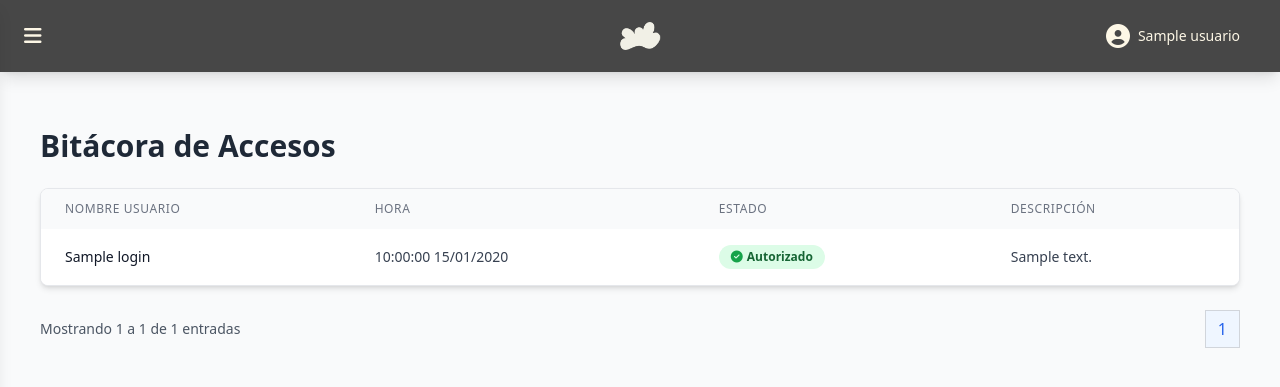
After one commit to IDGS-802-21002866/CloudBrew, a Flask app: page /bitacora/ in a window 1280 px wide. The commit adds this page. Shown: the top 387 px of the page. Run offline with Flask 3, Linux system fonts and the light colour scheme; a user stored in the database is signed in; tables that the repository leaves empty hold one stand-in row (values such as "Sample post"); style sheets or scripts are compiled from the project's sources; parts of the project's set-up code (start-up, migrations or seed data) failed here and were passed over.

Commit message:
feature: bitacora de login

```diff
--- a/app/__init__.py
+++ b/app/__init__.py
@@ -38,6 +38,7 @@ def create_app():
     from app.modules.recetas import bp as recetas_bp
     from app.modules.lotes import bp as lotes_bp
     from app.modules.produccion import bp as produccion_bp
+    from app.modules.bitacora_login import bp as bitacora_login_bp
 
     from app.modules.inventario_materias_primas import (
         bp as inventario_materias_primas_bp,
@@ -95,6 +96,7 @@ def create_app():
         procesos_produccion_bp,
         ventas_bp,
         costos_bp,
+        bitacora_login_bp
     ]
 
     for bp in blueprints_protegidos:
--- a/app/modules/__init__.py
+++ b/app/modules/__init__.py
@@ -14,6 +14,7 @@ from app.modules.produccion.model import Produccion, ProduccionProceso
 from app.modules.pedidos import Pedido, PedidoDetalle
 from app.modules.ventas.model import Venta, DetalleVenta
 from app.modules.dashboard.model import VentasPorMes,MermasPorMes,ProductoMasProducido,ProductoMasVendido
+from app.modules.bitacora_login import BitacoraLogin
 
 #  Agregar nuevos modelos aquí y luego importarlos en __all__ para que estén disponibles en toda la aplicación
 __all__ = [
@@ -44,6 +45,6 @@ __all__ = [
     "DetalleVenta",
     "VentasPorMes","MermasPorMes",
     "ProductoMasProducido",
-    "ProductoMasVendido"
-
+    "ProductoMasVendido",
+    "BitacoraLogin"
 ]
--- /dev/null
+++ b/app/modules/bitacora_login/repository.py
@@ -0,0 +1,39 @@
+from app.modules.bitacora_login.model import BitacoraLogin
+from app import db
+
+
+def crear_bitacora_login(nombre_usuario, descripcion=None, auth=False):
+    try:
+        nueva_bitacora = BitacoraLogin(
+            nombre_usuario=nombre_usuario,
+            descripcion=descripcion,
+            auth=auth
+        )
+        db.session.add(nueva_bitacora)
+        db.session.commit()
+        return nueva_bitacora
+    except Exception as e:
+        db.session.rollback()
+        raise ValueError(f"Error al insertar registro en bitácora de login: {str(e)}")
+
+
+def get_bitacora_login_by_id(id_bitacora):
+    try:
+        return BitacoraLogin.query.get(id_bitacora)
+    except Exception as e:
+        raise ValueError(f"Error al obtener registro de bitácora de login por ID: {str(e)}")
+
+
+def get_bitacoras_login_paginadas(pagina=1, por_pagina=10):
+    try:
+        bitacoras = BitacoraLogin.query.paginate(
+            page=pagina, per_page=por_pagina, error_out=False
+        )
+        if not bitacoras.items:
+            raise ValueError("No hay registros en la bitácora de login")
+        return bitacoras
+    except Exception as e:
+        raise ValueError(f"Error al obtener la paginación de bitácora de login: {str(e)}")
+
+def get_all_bitacoras_login(pagina=1, por_pagina=10):
+    return get_bitacoras_login_paginadas(pagina, por_pagina)
--- /dev/null
+++ b/app/modules/bitacora_login/routes.py
@@ -0,0 +1,29 @@
+from flask import flash, render_template, request
+from . import bp
+from .service import BitacoraLoginService
+
+bitacora_service = BitacoraLoginService()
+
+@bp.route("/", methods=["GET"])
+def listar():
+    try:
+        pag = bitacora_service.obtener_bitacoras_login_paginadas(
+        pagina=request.args.get("page", 1, type=int),
+        por_pagina=request.args.get("per_page", 5, type=int),
+        )
+        bitacora = pag.items
+        pagination = {
+            "page": pag.page,
+            "pages": list(range(1, pag.pages + 1)),
+            "has_prev": pag.has_prev,
+            "has_next": pag.has_next,
+            "prev_num": pag.prev_num,
+            "next_num": pag.next_num,
+            "total": pag.total,
+            "start": (pag.page - 1) * pag.per_page + 1 if pag.total > 0 else 0,
+            "end": min(pag.page * pag.per_page, pag.total),
+        }
+        return render_template("lista.html", pagination=pagination, bitacora=bitacora)
+    except ValueError as e:
+        flash(str(e), "danger")
+        return render_template("lista.html", pagination=None, bitacora=[])
--- /dev/null
+++ b/app/modules/bitacora_login/service.py
@@ -0,0 +1,21 @@
+from app.modules.bitacora_login.repository import (
+    crear_bitacora_login,
+    get_bitacora_login_by_id,
+    get_bitacoras_login_paginadas,
+    get_all_bitacoras_login,
+)
+
+
+class BitacoraLoginService:
+
+    def crear_bitacora_login(self, nombre_usuario, descripcion=None, auth=False):
+        return crear_bitacora_login(nombre_usuario, descripcion, auth)
+
+    def obtener_bitacora_login_por_id(self, id_bitacora):
+        return get_bitacora_login_by_id(id_bitacora)
+
+    def obtener_bitacoras_login_paginadas(self, pagina=1, por_pagina=10):
+        return get_bitacoras_login_paginadas(pagina, por_pagina)
+
+    def obtener_todas_bitacoras_login(self, pagina=1, por_pagina=10):
+        return get_all_bitacoras_login(pagina, por_pagina)
--- /dev/null
+++ b/app/modules/bitacora_login/templates/bitacora/lista.html
@@ -0,0 +1,85 @@
+{% extends "base.html" %}
+{% from '_macros.html' import mostrar_flashes %}
+
+{% block content %}
+<div class="container mx-auto px-4 py-8">
+  <div class="flex justify-between items-center mb-6">
+    <h1 class="text-3xl font-bold text-gray-800">Bitácora de Accesos</h1>
+  </div>
+
+  <div class="bg-white shadow-md rounded-lg overflow-hidden border border-gray-200">
+    <table class="min-w-full table-auto">
+      <thead class="bg-gray-50">
+        <tr>
+          <th class="px-6 py-3 text-left text-xs font-medium text-gray-500 uppercase tracking-wider">Nombre Usuario</th>
+          <th class="px-6 py-3 text-left text-xs font-medium text-gray-500 uppercase tracking-wider">Hora</th>
+          <th class="px-6 py-3 text-left text-xs font-medium text-gray-500 uppercase tracking-wider">Estado</th>
+          <th class="px-6 py-3 text-left text-xs font-medium text-gray-500 uppercase tracking-wider">Descripción</th>
+        </tr>
+      </thead>
+      <tbody class="bg-white divide-y divide-gray-200">
+        {% for registro in bitacora %}
+        <tr class="hover:bg-gray-50 transition-colors">
+          <td class="px-6 py-4 whitespace-nowrap text-sm font-medium text-gray-900">
+            {{ registro.nombre_usuario }}
+          </td>
+          <td class="px-6 py-4 whitespace-nowrap text-sm text-gray-700">
+            {{ registro.hora.strftime('%H:%M:%S %d/%m/%Y') if registro.hora else 'N/A' }}
+          </td>
+          <td class="px-6 py-4 whitespace-nowrap text-sm font-medium">
+            <span class="inline-flex items-center rounded-full px-3 py-1 text-xs font-semibold
+              {% if registro.auth %}bg-green-100 text-green-800{% else %}bg-red-100 text-red-800{% endif %}">
+              {% if registro.auth %}
+                <i class="fa-solid fa-check-circle mr-1 text-green-600"></i> Autorizado
+              {% else %}
+                <i class="fa-solid fa-times-circle mr-1 text-red-600"></i> No autorizado
+              {% endif %}
+            </span>
+          </td>
+          <td class="px-6 py-4 text-sm text-gray-700 max-w-md break-words">
+            {{ registro.descripcion or 'Sin descripción' }}
+          </td>
+        </tr>
+        {% else %}
+        <tr>
+          <td colspan="4" class="px-6 py-4 text-center text-gray-500">
+            No hay registros en la bitácora
+          </td>
+        </tr>
+        {% endfor %}
+      </tbody>
+    </table>
+  </div>
+
+  {% if pagination and pagination.pages %}
+  <div class="flex flex-col md:flex-row md:items-center md:justify-between mt-6 gap-4">
+    <p class="text-sm text-gray-600">
+      Mostrando {{ pagination.start }} a {{ pagination.end }} de {{ pagination.total }} entradas
+    </p>
+
+    <div class="inline-flex items-center -space-x-px">
+      {% if pagination.has_prev %}
+      <a href="{{ url_for('bitacora.listar', page=pagination.prev_num, querry=request.args.get('querry', '')) }}"
+         class="px-3 py-2 ml-0 leading-tight text-gray-500 bg-white border border-gray-300 rounded-l-lg hover:bg-gray-100">
+        Anterior
+      </a>
+      {% endif %}
+
+      {% for page_num in pagination.pages %}
+      <a href="{{ url_for('bitacora.listar', page=page_num, querry=request.args.get('querry', '')) }}"
+         class="px-3 py-2 leading-tight border border-gray-300 {% if page_num == pagination.page %}text-blue-600 bg-blue-50{% else %}text-gray-500 bg-white hover:bg-gray-100{% endif %}">
+        {{ page_num }}
+      </a>
+      {% endfor %}
+
+      {% if pagination.has_next %}
+      <a href="{{ url_for('bitacora.listar', page=pagination.next_num, querry=request.args.get('querry', '')) }}"
+         class="px-3 py-2 leading-tight text-gray-500 bg-white border border-gray-300 rounded-r-lg hover:bg-gray-100">
+        Siguiente
+      </a>
+      {% endif %}
+    </div>
+  </div>
+  {% endif %}
+</div>
+{% endblock %}
--- a/app/modules/lotes/__init__.py
+++ b/app/modules/lotes/__init__.py
@@ -3,6 +3,6 @@ from flask import Blueprint
 from app.modules.lotes.model import LoteProduccion
 
 __all__ = ["LoteProduccion"]
-bp = Blueprint("lotes", __name__, url_prefix="/lotes", template_folder="templates/lotes")
+bp = Blueprint("lotes", __name__, url_prefix="/lotes", template_folder="templates")
 
 from . import routes
--- a/app/templates/base.html
+++ b/app/templates/base.html
@@ -135,6 +135,11 @@
               <span class="truncate">Lotes</span>
             </a>
 
+            <a href="{{ url_for('bitacora.listar') }}" class="flex items-center gap-3 px-4 py-3 rounded-lg hover:bg-brew-bg transition">
+              <i class="fas fa-list-ul w-5 flex-shrink-0"></i>
+              <span class="truncate">Bitacora de Ingresos</span>
+            </a>
+
             <a href="#" class="flex items-center gap-3 px-4 py-3 rounded-lg hover:bg-brew-bg transition text-gray-400" title="Accesible desde Producción">
               <i class="fas fa-tasks w-5 flex-shrink-0"></i>
               <span class="truncate">Procesos Producción</span>
```
Also changed, not shown: app/modules/auth/routes.py (+19 -0 lines), app/modules/bitacora_login/__init__.py (added, +11 -0 lines), app/modules/bitacora_login/model.py (added, +17 -0 lines), app/modules/dashboard/model.py (+8 -4 lines).
